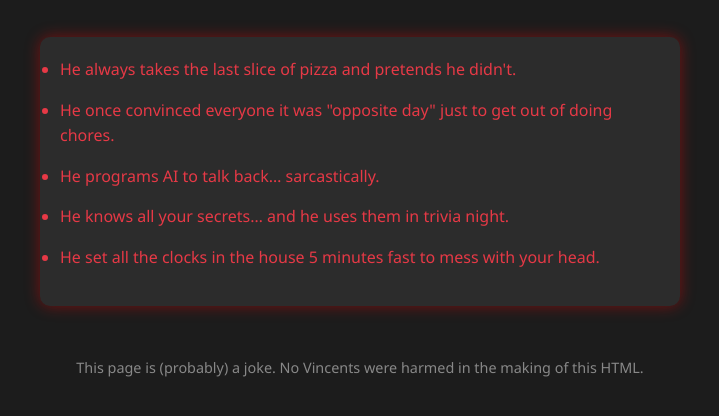
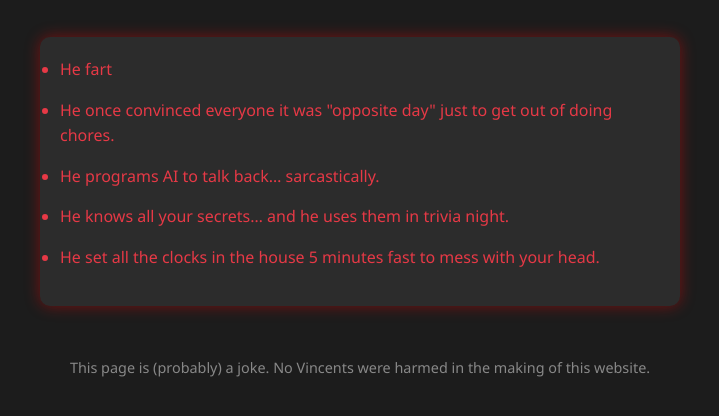
Before and after one commit to MonkoVR/why-Vincent-evil, a plain HTML site: page index.html in a window 1280 px wide. Shown: the part 150-566 px from the top of the page, without its empty margins (280-999 px from the left). Drawn offline with Linux system fonts and the light colour scheme.

Commit message:
Update index.html

```diff
--- a/index.html
+++ b/index.html
@@ -39,7 +39,7 @@
 <body>
   <h1>Why Vincent is Evil 😈</h1>
   <ul>
-    <li>He always takes the last slice of pizza and pretends he didn't.</li>
+    <li>He fart</li>
     <li>He once convinced everyone it was "opposite day" just to get out of doing chores.</li>
     <li>He programs AI to talk back… sarcastically.</li>
     <li>He knows all your secrets… and he uses them in trivia night.</li>
@@ -47,7 +47,7 @@
   </ul>
 
   <footer>
-    This page is (probably) a joke. No Vincents were harmed in the making of this HTML.
+    This page is (probably) a joke. No Vincents were harmed in the making of this website.
   </footer>
 </body>
 </html>
```
